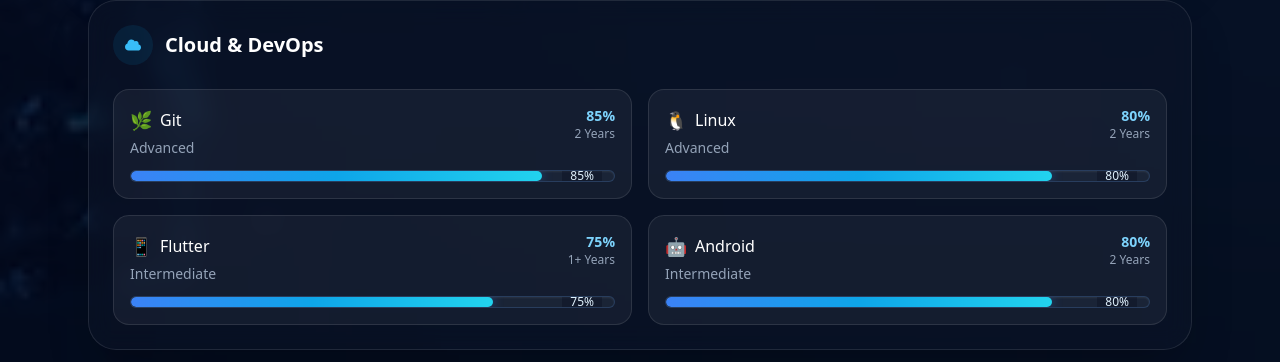
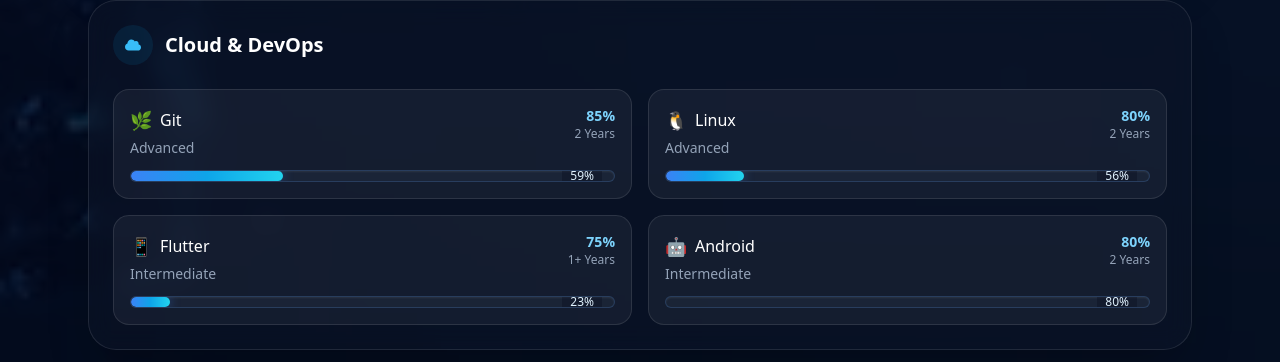
Before and after one commit to mercy143/MyPortfolioWeb, a React (Vite) app: page / in a window 1280 px wide. Shown: the part 9218-9580 px from the top of the page. Built offline with nearby package versions, Linux system fonts and the light colour scheme; no server answers.

Commit message:
Improve skill bar visibility on mobile

```diff
--- a/src/components/Skill.jsx
+++ b/src/components/Skill.jsx
@@ -13,42 +13,42 @@
     if (!element) return;
 
     let isMounted = true;
-    const observer = new IntersectionObserver(
-      ([entry]) => {
-        if (entry?.isIntersecting) {
-          if (isMounted) {
-            setVisible(true);
-          }
-          observer.disconnect();
-        }
-      },
-      { threshold: 0.15 }
-    );
+    let activated = false;
 
     const activateIfVisible = () => {
+      if (!isMounted || activated) return true;
+
       const rect = element.getBoundingClientRect();
-      if (rect.top < window.innerHeight + 200 && rect.bottom > 0) {
-        if (isMounted) {
-          setVisible(true);
-        }
+      const isInView = rect.top < window.innerHeight * 0.95 && rect.bottom > 0;
+
+      if (isInView) {
+        activated = true;
+        setVisible(true);
         return true;
       }
-      observer.observe(element);
+
       return false;
     };
 
     const frame = window.requestAnimationFrame(() => {
-      if (!activateIfVisible()) {
-        window.setTimeout(() => {
-          activateIfVisible();
-        }, 300);
-      }
+      activateIfVisible();
+      window.setTimeout(() => {
+        activateIfVisible();
+      }, 300);
     });
+
+    const handleScrollOrResize = () => {
+      activateIfVisible();
+    };
+
+    window.addEventListener("scroll", handleScrollOrResize, { passive: true });
+    window.addEventListener("resize", handleScrollOrResize);
 
     return () => {
       isMounted = false;
       window.cancelAnimationFrame(frame);
-      observer.disconnect();
+      window.removeEventListener("scroll", handleScrollOrResize);
+      window.removeEventListener("resize", handleScrollOrResize);
     };
   }, []);
 
```
